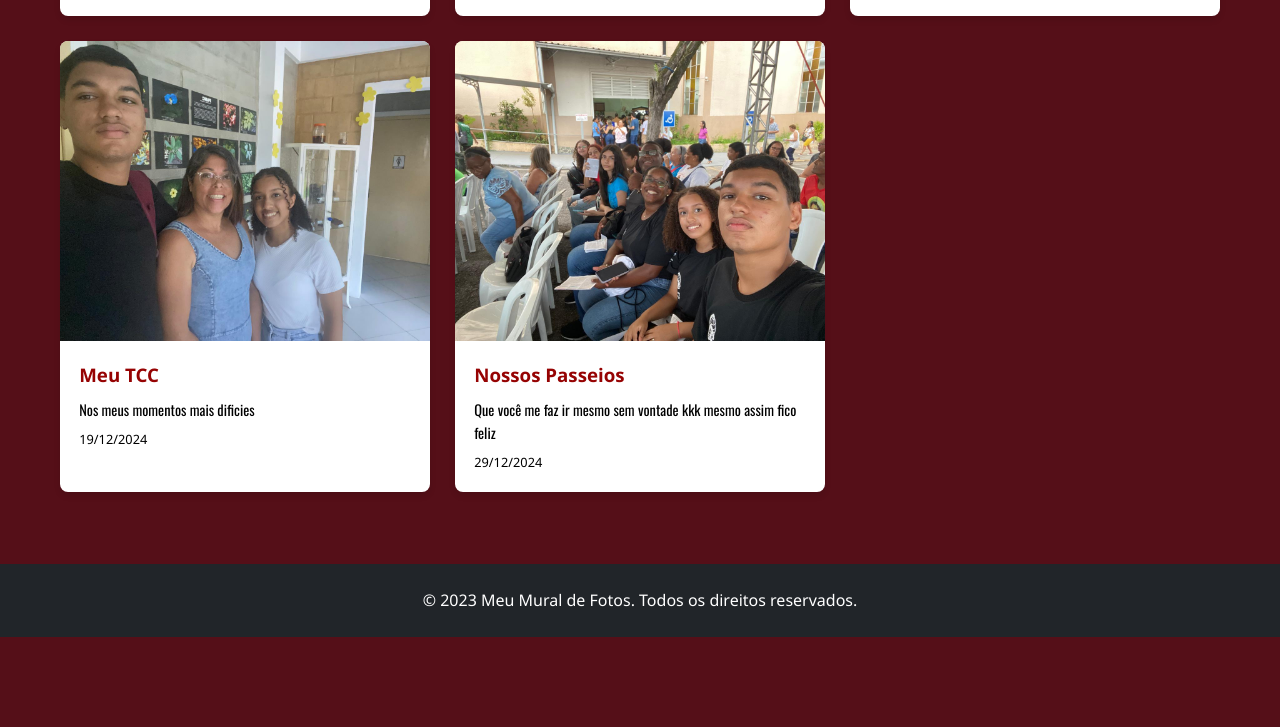
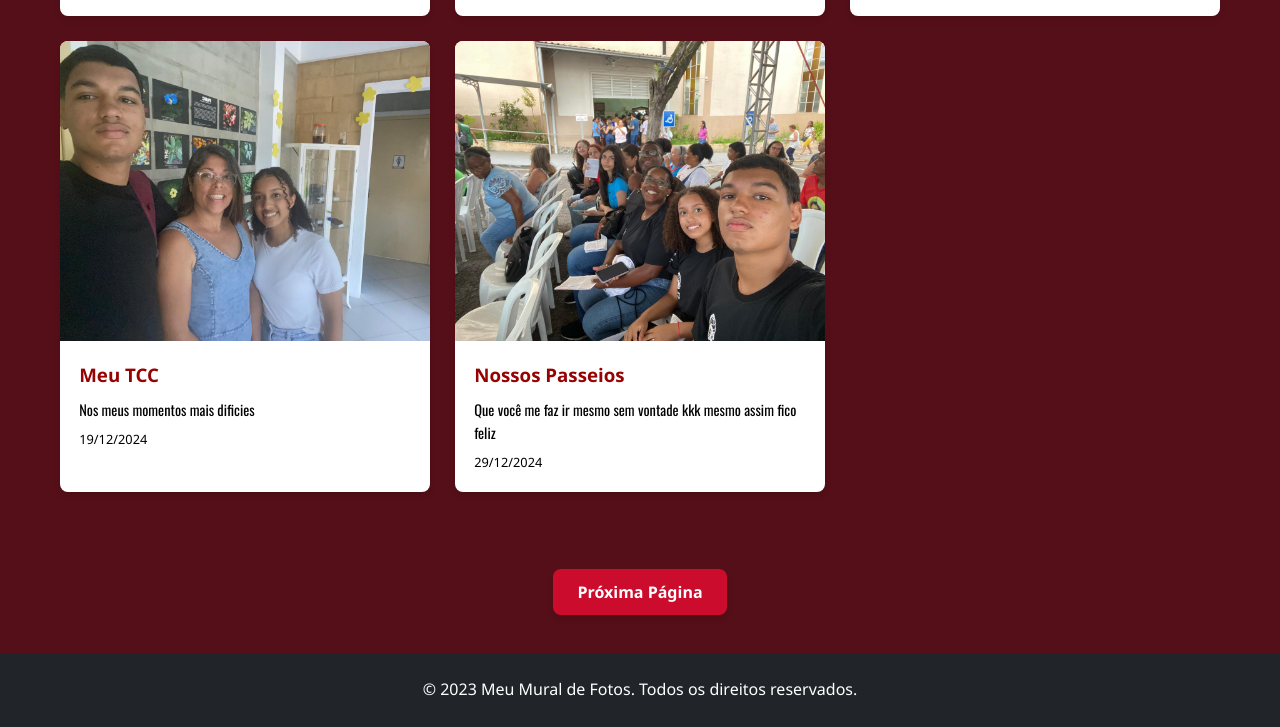
Before and after one commit to emanuelmadeira/29-09, a plain HTML site: page index.html in a window 1280 px wide. Shown: the part 1158-1885 px from the top of the page. Before the commit the page ends 1795 px from the top, so only its background shows below. Drawn offline with nearby package versions, Linux system fonts and the light colour scheme.

Commit message:
Mudanças no index e criando outra pagina

```diff
--- a/index.html
+++ b/index.html
@@ -124,6 +124,10 @@
         </div>
     </main>
 
+    <div class="next-page">
+  <a href="pagina.html" class="btn next-btn">Próxima Página</a>
+</div>
+
 
     <footer class="footer">
         <p>© 2023 Meu Mural de Fotos. Todos os direitos reservados.</p>
--- a/style.css
+++ b/style.css
@@ -301,3 +301,25 @@ body {
         display: none;
     }
 }
+/* Botão de Próxima Página */
+.next-page {
+  text-align: center;
+  margin: 3rem 0;
+}
+
+.next-btn {
+  background-color: var(--secondary-color);
+  color: white;
+  border: none;
+  padding: 12px 24px;
+  border-radius: var(--border-radius);
+  font-size: 1rem;
+  text-decoration: none;
+  transition: var(--transition);
+  box-shadow: var(--shadow);
+}
+
+.next-btn:hover {
+  background-color: var(--accent-color);
+  box-shadow: var(--shadow-hover);
+}
```
Also changed, not shown: pagina.html (added, +12 -0 lines).
